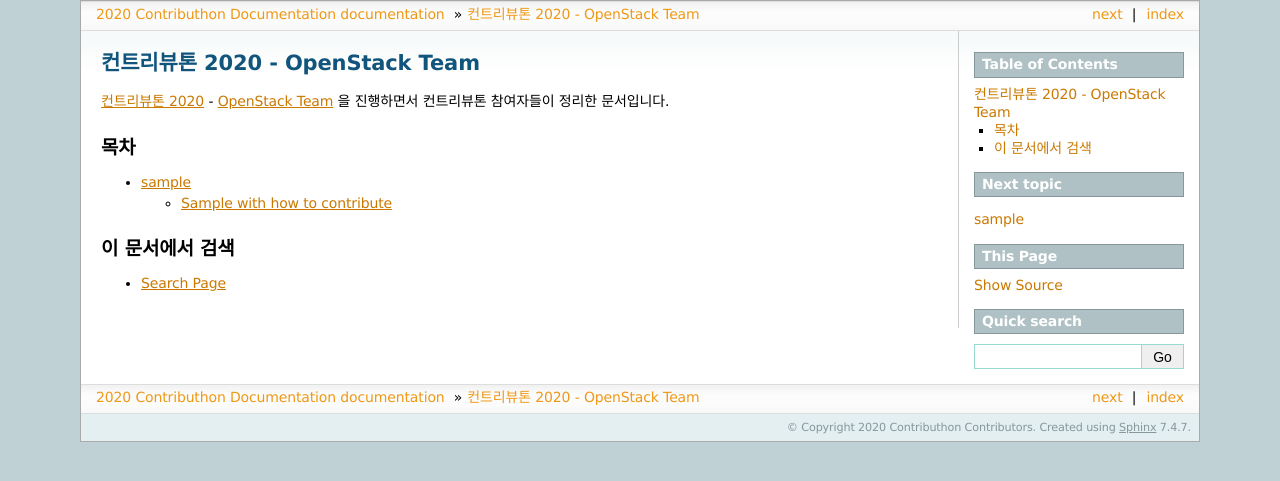
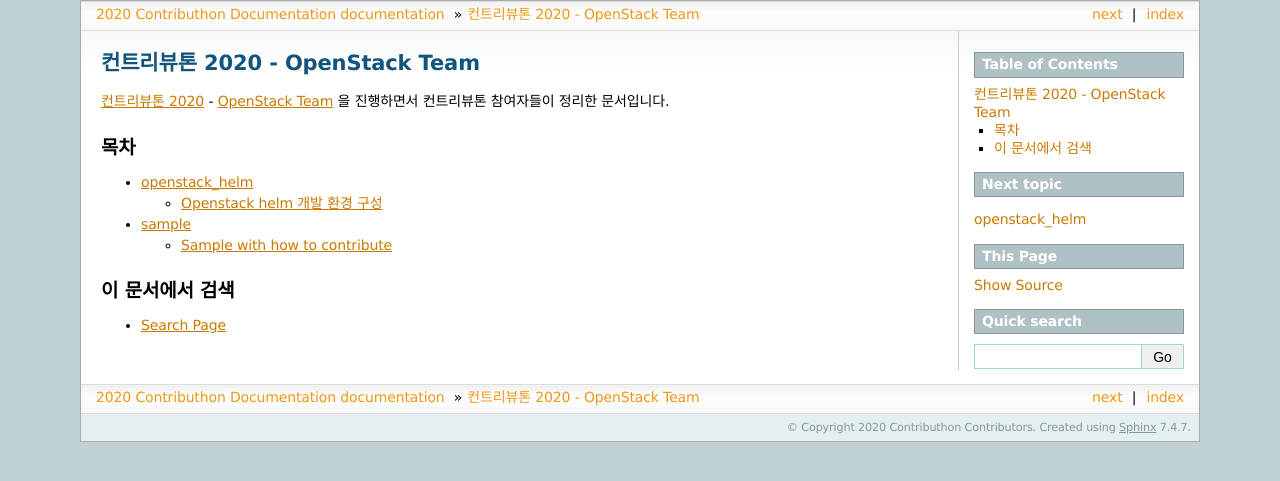
Before and after one commit to openstack-kr/contributhon-2020, a Sphinx documentation site: the page built from doc/source/index.rst, in a window 1280 px wide. Shown: the top 481 px of the page. Built offline with Sphinx 7.4.7, drawn with Linux system fonts in a browser that asks for light colours.

```diff
--- a/doc/source/index.rst
+++ b/doc/source/index.rst
@@ -12,6 +12,7 @@
 .. toctree::
    :maxdepth: 2
 
+   openstack_helm/index
    sample/index
 
 이 문서에서 검색
--- /dev/null
+++ b/doc/source/openstack_helm/index.rst
@@ -0,0 +1,10 @@
+.. _openstack_helm:
+
+==============
+openstack_helm
+==============
+
+.. toctree::
+   :maxdepth: 1
+
+   doc1.rst
```
Also changed, not shown: doc/source/openstack_helm/doc1.rst (+14 -1 lines).
